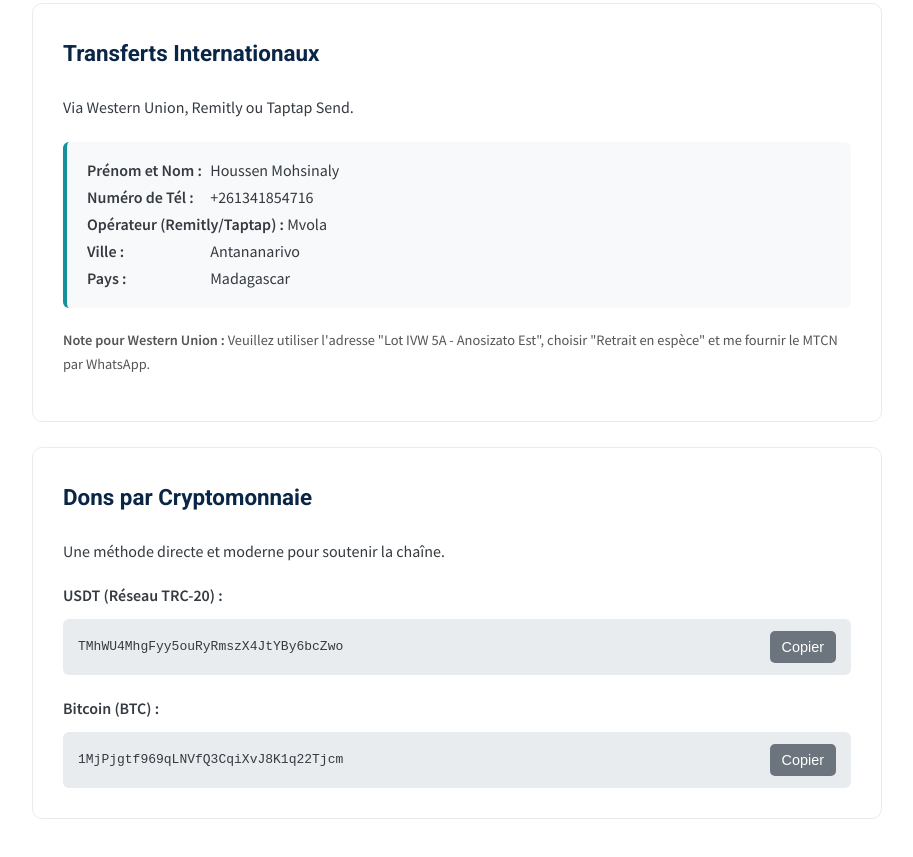
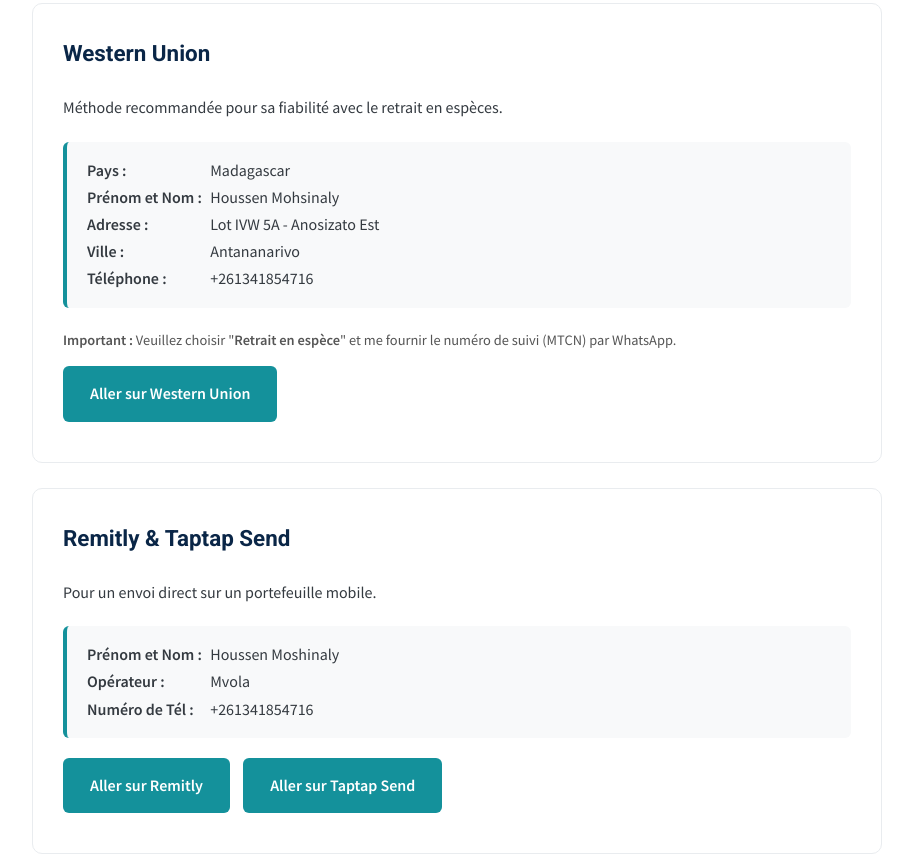
Before and after one commit to multipolaris/multipolaris.github.io, a plain HTML site: page index.html in a window 1280 px wide. Shown: the part 469-1326 px from the top of the page, without its empty margins (183-1096 px from the left). Drawn offline with Linux system fonts and the light colour scheme.

Commit message:
Update index.html

```diff
--- a/index.html
+++ b/index.html
@@ -104,6 +104,8 @@
             font-weight: bold;
             transition: all 0.3s ease;
             border: 2px solid transparent;
+            margin-right: 10px;
+            margin-bottom: 10px;
         }
         .btn:hover {
             background-color: #0f7a83;
@@ -169,16 +171,29 @@
         <p>Pour une contribution unique, selon vos moyens et votre volonté.</p>
 
         <div class="card">
-            <h3>Transferts Internationaux</h3>
-            <p>Via Western Union, Remitly ou Taptap Send.</p>
+            <h3>Western Union</h3>
+            <p>Méthode recommandée pour sa fiabilité avec le retrait en espèces.</p>
             <div class="info-block">
+                <strong>Pays :</strong> Madagascar<br>
                 <strong>Prénom et Nom :</strong> Houssen Mohsinaly<br>
-                <strong>Numéro de Tél :</strong> +261341854716<br>
-                <strong>Opérateur (Remitly/Taptap) :</strong> Mvola<br>
+                <strong>Adresse :</strong> Lot IVW 5A - Anosizato Est<br>
                 <strong>Ville :</strong> Antananarivo<br>
-                <strong>Pays :</strong> Madagascar
+                <strong>Téléphone :</strong> +261341854716
             </div>
-            <p style="font-size: 0.9em; color: #555;"><strong>Note pour Western Union :</strong> Veuillez utiliser l'adresse "Lot IVW 5A - Anosizato Est", choisir "Retrait en espèce" et me fournir le MTCN par WhatsApp.</p>
+            <p style="font-size: 0.9em; color: #555;"><strong>Important :</strong> Veuillez choisir "<strong>Retrait en espèce</strong>" et me fournir le numéro de suivi (MTCN) par WhatsApp.</p>
+            <a href="https://www.westernunion.com/fr/fr/send-money-to-madagascar.html" class="btn" target="_blank">Aller sur Western Union</a>
+        </div>
+
+        <div class="card">
+            <h3>Remitly & Taptap Send</h3>
+            <p>Pour un envoi direct sur un portefeuille mobile.</p>
+            <div class="info-block">
+                <strong>Prénom et Nom :</strong> Houssen Moshinaly<br>
+                <strong>Opérateur :</strong> Mvola<br>
+                <strong>Numéro de Tél :</strong> +261341854716
+            </div>
+            <a href="https://www.remitly.com/fr/fr/madagascar" class="btn" target="_blank">Aller sur Remitly</a>
+            <a href="https://www.taptapsend.com/country-landing-pages/transferts-madagascar" class="btn" target="_blank">Aller sur Taptap Send</a>
         </div>
 
         <div class="card">
```
